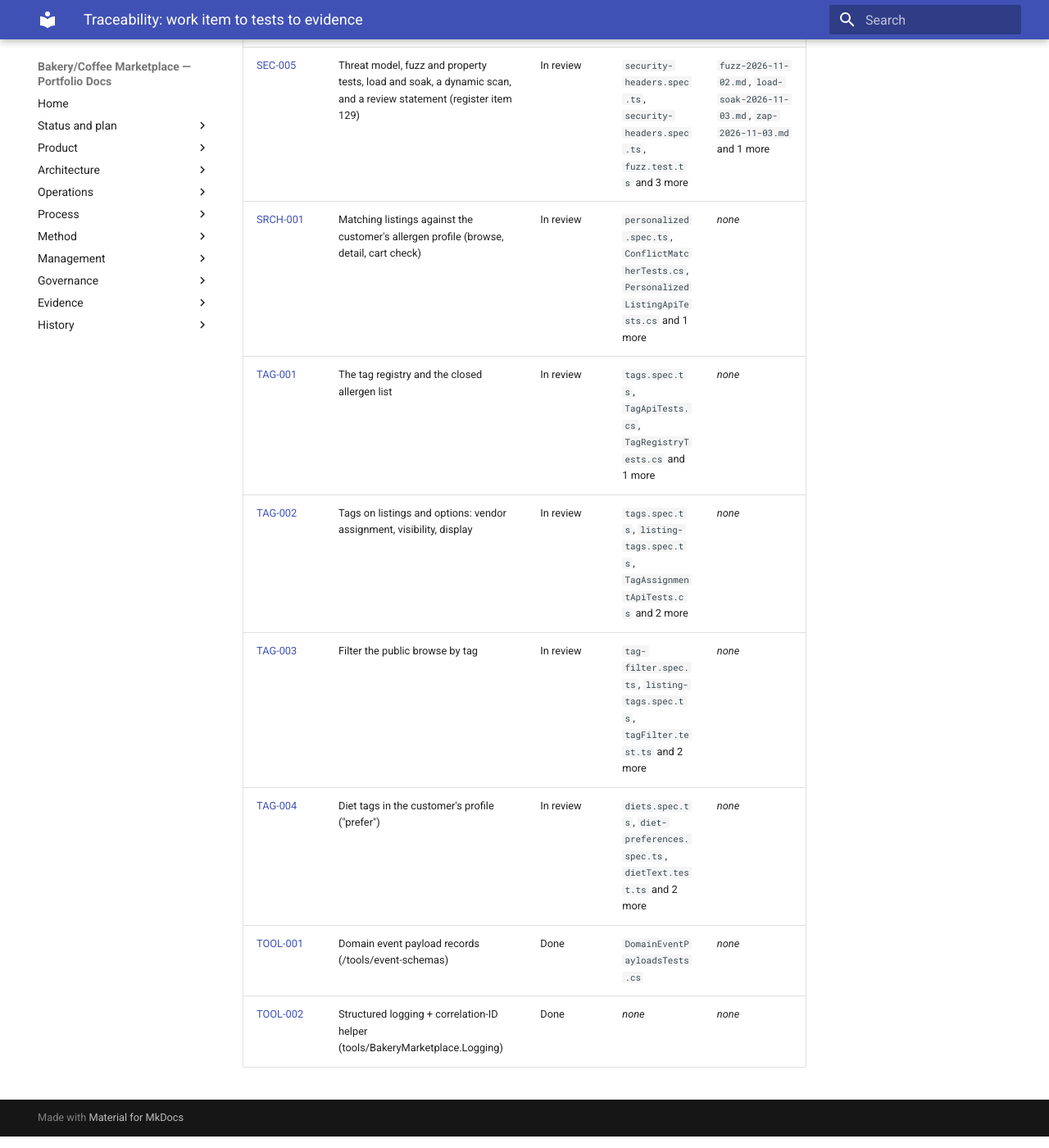
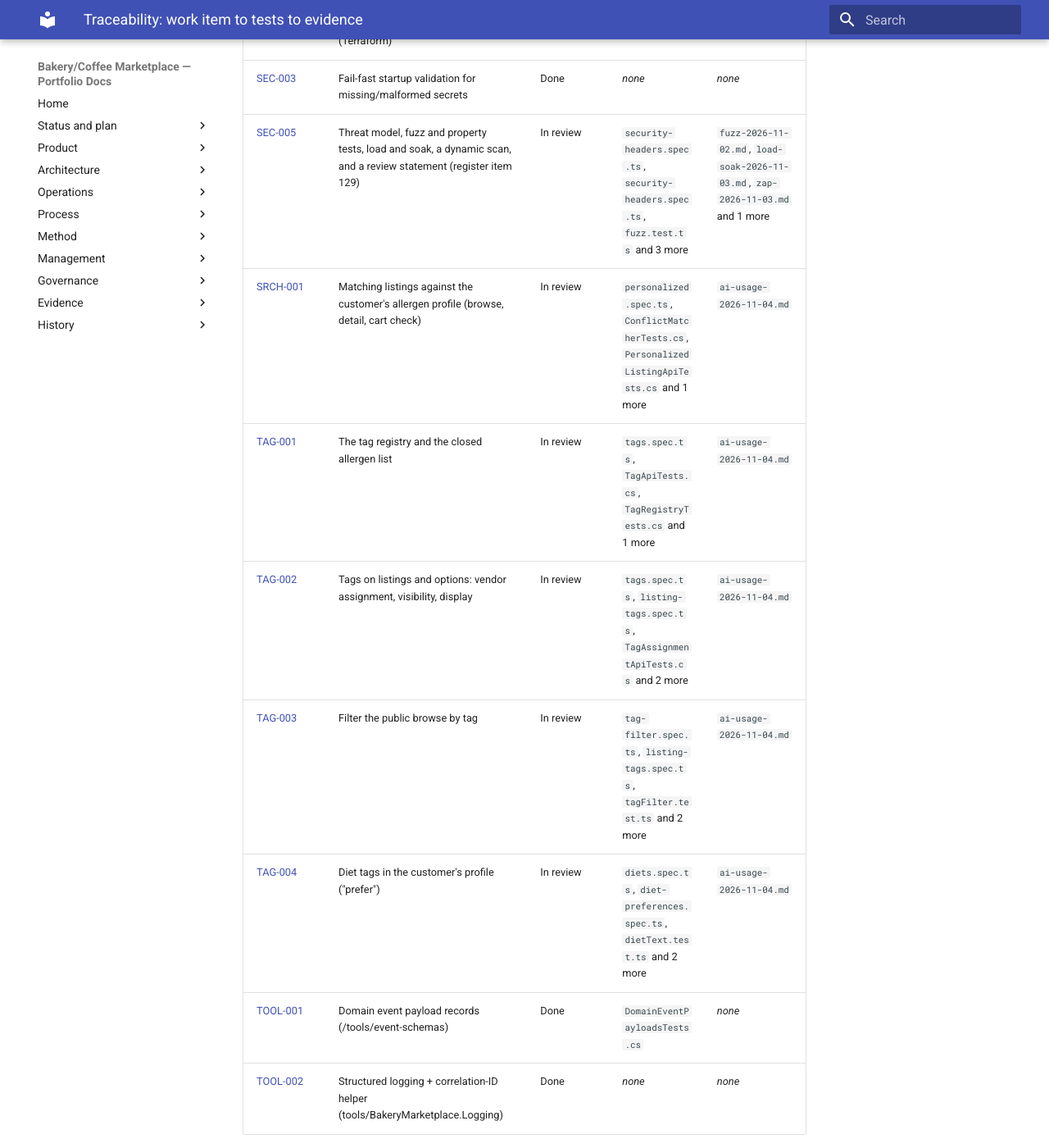
Before and after one commit to benjamin-hedrick/bakery-marketplace, an MkDocs documentation site: the page built from docs/product/backlog/TRACEABILITY.md, in a window 1280 px wide and 1400 px high, scrolled down 7772 px. Shown: the whole window at 82% size. Built offline with MkDocs 1.6.1 and Material for MkDocs 9.7.7, drawn with Linux system fonts in a browser that asks for light colours; some of the changed text lies outside the part shown.

Commit message:
Evidence: AI usage record for the two sessions of 2026-11-03 to 04 (figures as copied by the lead, limits left out)
Co-Authored-By: Claude Sonnet 5.5 <noreply@anthropic.com>

```diff
--- a/docs/product/backlog/TRACEABILITY.md
+++ b/docs/product/backlog/TRACEABILITY.md
@@ -25,10 +25,10 @@ Of 54 work items marked Done: 29 are named by a test file, 18 by an evidence rec
 | [CUST-002](WI-CUST-002.md) | Listing browse + detail view | Done | *none* | `findings.md` |
 | [CUST-003](WI-CUST-003.md) | Cart + checkout UI | Done | *none* | *none* |
 | [CUST-004](WI-CUST-004.md) | Order confirmation + order status view | Done | *none* | `baseline-2026-10-30.md` |
-| [CUST-005](WI-CUST-005.md) | Allergen profile page | In review | `preferences.spec.ts`, `profile-page.spec.ts` | `status-check-experiment-2026-10-30.md` |
-| [CUST-006](WI-CUST-006.md) | Allergen conflicts on browse and detail | In review | `personalized.spec.ts`, `profile-page.spec.ts`, `conflictText.test.ts` | `status-check-experiment-2026-10-30.md` |
-| [CUST-007](WI-CUST-007.md) | Customer order history list | In review | `order-history.spec.ts`, `order-history.spec.ts`, `customer-orders.test.ts` and 1 more | `baseline-2026-10-30.md`, `status-check-experiment-2026-10-30.md` |
-| [CUST-008](WI-CUST-008.md) | Allergens in the cart and at checkout: show them, warn, and tell the bakery | In review | `checkout-allergens.spec.ts`, `checkout-allergens.spec.ts`, `cartAllergens.test.ts` | *none* |
+| [CUST-005](WI-CUST-005.md) | Allergen profile page | In review | `preferences.spec.ts`, `profile-page.spec.ts` | `ai-usage-2026-11-04.md`, `status-check-experiment-2026-10-30.md` |
+| [CUST-006](WI-CUST-006.md) | Allergen conflicts on browse and detail | In review | `personalized.spec.ts`, `profile-page.spec.ts`, `conflictText.test.ts` | `ai-usage-2026-11-04.md`, `status-check-experiment-2026-10-30.md` |
+| [CUST-007](WI-CUST-007.md) | Customer order history list | In review | `order-history.spec.ts`, `order-history.spec.ts`, `customer-orders.test.ts` and 1 more | `ai-usage-2026-11-04.md`, `baseline-2026-10-30.md`, `status-check-experiment-2026-10-30.md` |
+| [CUST-008](WI-CUST-008.md) | Allergens in the cart and at checkout: show them, warn, and tell the bakery | In review | `checkout-allergens.spec.ts`, `checkout-allergens.spec.ts`, `cartAllergens.test.ts` | `ai-usage-2026-11-04.md` |
 | [DATA-001](WI-DATA-001.md) | Define IRepository<T> interface + contract tests | Done | `FakeRepositoryTests.cs`, `RepositoryContractTests.cs` | *none* |
 | [DATA-002](WI-DATA-002.md) | CosmosRepository<T> implementation | Done | `CosmosRepositoryTests.cs` | *none* |
 | [DEMO-001](WI-DEMO-001.md) | Demo path: script, checklist, topology and a cold run | In review | *none* | *none* |
@@ -46,7 +46,7 @@ Of 54 work items marked Done: 29 are named by a test file, 18 by an evidence rec
 | [MGMT-007](WI-MGMT-007.md) | Draft the stakeholder communications plan | Done | *none* | *none* |
 | [MGMT-008](WI-MGMT-008.md) | Draft the branching/release strategy | Done | *none* | *none* |
 | [NFR-001](WI-NFR-001.md) | Draft the Non-Functional Requirements document | Done | *none* | *none* |
-| [NOT-001](WI-NOT-001.md) | Notification service: consume order events and dispatch through a sender adapter | In review | `RedisBatchDeliveryTests.cs` | `README.md`, `ai-usage-2026-11-03.md` |
+| [NOT-001](WI-NOT-001.md) | Notification service: consume order events and dispatch through a sender adapter | In review | `RedisBatchDeliveryTests.cs` | `README.md`, `ai-usage-2026-11-03.md`, `ai-usage-2026-11-04.md` |
 | [NOT-002](WI-NOT-002.md) | Notification templates for the order lifecycle | In review | *none* | `README.md`, `ai-usage-2026-11-03.md` |
 | [OPS-001](WI-OPS-001.md) | Draft the SLA/SLO document | Done | *none* | *none* |
 | [OPS-002](WI-OPS-002.md) | Runbook: first scenario and the template | Done | *none* | `runbook-event-broker-2026-10-30.md` |
@@ -59,14 +59,14 @@ Of 54 work items marked Done: 29 are named by a test file, 18 by an evidence rec
 | [ORD-006](WI-ORD-006.md) | Order persistence via Repository<T> | Done | `CosmosOrderStoreTests.cs`, `OrderPersistenceTests.cs` | *none* |
 | [ORD-007](WI-ORD-007.md) | Order action endpoints (confirm, decline, start, ready, complete, cancel) | Done | `OrderActionApiTests.cs`, `OrderActionTests.cs` | *none* |
 | [ORD-008](WI-ORD-008.md) | Automatic confirmation of simple orders | Done | `journey.spec.ts`, `stack.spec.ts`, `vendor-queue.spec.ts` and 2 more | *none* |
-| [ORD-009](WI-ORD-009.md) | Allergens recorded on the order | In review | `order-allergens.spec.ts`, `order-allergens.test.ts`, `OrderAllergenApiTests.cs` and 1 more | *none* |
+| [ORD-009](WI-ORD-009.md) | Allergens recorded on the order | In review | `order-allergens.spec.ts`, `order-allergens.test.ts`, `OrderAllergenApiTests.cs` and 1 more | `ai-usage-2026-11-04.md` |
 | [PORT-001](WI-PORT-001.md) | Prove Next.js Pages Router + Relay SSR | Done | *none* | `README.md`, `findings.md`, `findings.md` |
 | [PORT-002](WI-PORT-002.md) | Walking skeleton: Next.js SSR → GraphQL BFF → C# API | Done | `walking-skeleton.spec.ts` | `README.md`, `findings.md`, `findings.md` |
 | [PORT-003](WI-PORT-003.md) | Quality and CI baseline (Azure Pipelines) | Done | *none* | `README.md`, `findings.md`, `findings.md` and 2 more |
 | [PORT-005](WI-PORT-005.md) | Verify trace propagation and safe logs | Done | `TracingTests.cs` | `README.md`, `findings.md`, `findings.md` and 2 more |
 | [PORT-006](WI-PORT-006.md) | Reconcile existing artifacts with ADR-0012 to ADR-0016 | Done | *none* | `baseline-2026-10-30.md` |
 | [PORT-007](WI-PORT-007.md) | First-slice domain/API contract and GraphQL mapping | Done | *none* | *none* |
-| [PREF-001](WI-PREF-001.md) | The customer's allergen profile (allergies and avoid) | In review | `preferences.spec.ts`, `CosmosPreferenceTests.cs`, `PreferenceApiTests.cs` and 1 more | *none* |
+| [PREF-001](WI-PREF-001.md) | The customer's allergen profile (allergies and avoid) | In review | `preferences.spec.ts`, `CosmosPreferenceTests.cs`, `PreferenceApiTests.cs` and 1 more | `ai-usage-2026-11-04.md` |
 | [PROD-001](WI-PROD-001.md) | Draft personas / Jobs-to-be-Done | Done | *none* | *none* |
 | [PROD-004](WI-PROD-004.md) | Success metrics and OKRs | In review | *none* | *none* |
 | [QA-001](WI-QA-001.md) | Test strategy and guides | Done | `accessibility.spec.ts` | `status-check-experiment-2026-10-30.md` |
@@ -75,15 +75,15 @@ Of 54 work items marked Done: 29 are named by a test file, 18 by an evidence rec
 | [QUE-002](WI-QUE-002.md) | web-queue-display app — live UI | Done | `queue.spec.ts` | `ai-usage-2026-11-01.md` |
 | [QUE-003](WI-QUE-003.md) | Live updates to the vendor queue: push over a stream, polling kept (backlog N-04, ADR-0021) | Done | `vendor-live.spec.ts`, `live.spec.ts`, `graphql-stream.test.ts` and 6 more | `README.md`, `graphql-sse-review-2026-11-02.md`, `real-stack-2026-11-02.md` and 3 more |
 | [QUE-004](WI-QUE-004.md) | The vendor's actions in the queue display: confirm, decline, start, ready, complete | In review | `vendor-actions.spec.ts`, `actions.spec.ts`, `queue.spec.ts` and 1 more | `real-stack-2026-11-02.md`, `ai-usage-2026-11-02-b.md` |
-| [QUE-005](WI-QUE-005.md) | Allergens on the vendor's order card | In review | `queue-allergens.spec.ts`, `allergens.spec.ts`, `allergens.test.ts` | *none* |
+| [QUE-005](WI-QUE-005.md) | Allergens on the vendor's order card | In review | `queue-allergens.spec.ts`, `allergens.spec.ts`, `allergens.test.ts` | `ai-usage-2026-11-04.md` |
 | [RATE-001](WI-RATE-001.md) | First rate limits: per address and per login at the web apps, a coarse backstop at the BFF (register item 128) | In review | `rate-limit.spec.ts`, `rate-limit.test.ts`, `rate-limit.test.ts` | `run-2026-11-02.md`, `load-soak-2026-11-03.md`, `ai-usage-2026-11-02-b.md` |
 | [SEC-001](WI-SEC-001.md) | Per-environment Key Vault + managed identity RBAC grants (Terraform) | Built | *none* | `baseline-2026-10-30.md` |
 | [SEC-003](WI-SEC-003.md) | Fail-fast startup validation for missing/malformed secrets | Done | *none* | *none* |
 | [SEC-005](WI-SEC-005.md) | Threat model, fuzz and property tests, load and soak, a dynamic scan, and a review statement (register item 129) | In review | `security-headers.spec.ts`, `security-headers.spec.ts`, `fuzz.test.ts` and 3 more | `fuzz-2026-11-02.md`, `load-soak-2026-11-03.md`, `zap-2026-11-03.md` and 1 more |
-| [SRCH-001](WI-SRCH-001.md) | Matching listings against the customer's allergen profile (browse, detail, cart check) | In review | `personalized.spec.ts`, `ConflictMatcherTests.cs`, `PersonalizedListingApiTests.cs` and 1 more | *none* |
-| [TAG-001](WI-TAG-001.md) | The tag registry and the closed allergen list | In review | `tags.spec.ts`, `TagApiTests.cs`, `TagRegistryTests.cs` and 1 more | *none* |
-| [TAG-002](WI-TAG-002.md) | Tags on listings and options: vendor assignment, visibility, display | In review | `tags.spec.ts`, `listing-tags.spec.ts`, `TagAssignmentApiTests.cs` and 2 more | *none* |
-| [TAG-003](WI-TAG-003.md) | Filter the public browse by tag | In review | `tag-filter.spec.ts`, `listing-tags.spec.ts`, `tagFilter.test.ts` and 2 more | *none* |
-| [TAG-004](WI-TAG-004.md) | Diet tags in the customer's profile ("prefer") | In review | `diets.spec.ts`, `diet-preferences.spec.ts`, `dietText.test.ts` and 2 more | *none* |
+| [SRCH-001](WI-SRCH-001.md) | Matching listings against the customer's allergen profile (browse, detail, cart check) | In review | `personalized.spec.ts`, `ConflictMatcherTests.cs`, `PersonalizedListingApiTests.cs` and 1 more | `ai-usage-2026-11-04.md` |
+| [TAG-001](WI-TAG-001.md) | The tag registry and the closed allergen list | In review | `tags.spec.ts`, `TagApiTests.cs`, `TagRegistryTests.cs` and 1 more | `ai-usage-2026-11-04.md` |
+| [TAG-002](WI-TAG-002.md) | Tags on listings and options: vendor assignment, visibility, display | In review | `tags.spec.ts`, `listing-tags.spec.ts`, `TagAssignmentApiTests.cs` and 2 more | `ai-usage-2026-11-04.md` |
+| [TAG-003](WI-TAG-003.md) | Filter the public browse by tag | In review | `tag-filter.spec.ts`, `listing-tags.spec.ts`, `tagFilter.test.ts` and 2 more | `ai-usage-2026-11-04.md` |
+| [TAG-004](WI-TAG-004.md) | Diet tags in the customer's profile ("prefer") | In review | `diets.spec.ts`, `diet-preferences.spec.ts`, `dietText.test.ts` and 2 more | `ai-usage-2026-11-04.md` |
 | [TOOL-001](WI-TOOL-001.md) | Domain event payload records (/tools/event-schemas) | Done | `DomainEventPayloadsTests.cs` | *none* |
 | [TOOL-002](WI-TOOL-002.md) | Structured logging + correlation-ID helper (tools/BakeryMarketplace.Logging) | Done | *none* | *none* |
```
Also changed, not shown: docs/evidence/README.md (+1 -0 lines), docs/evidence/ai-usage-2026-11-04.md (added, +45 -0 lines).
